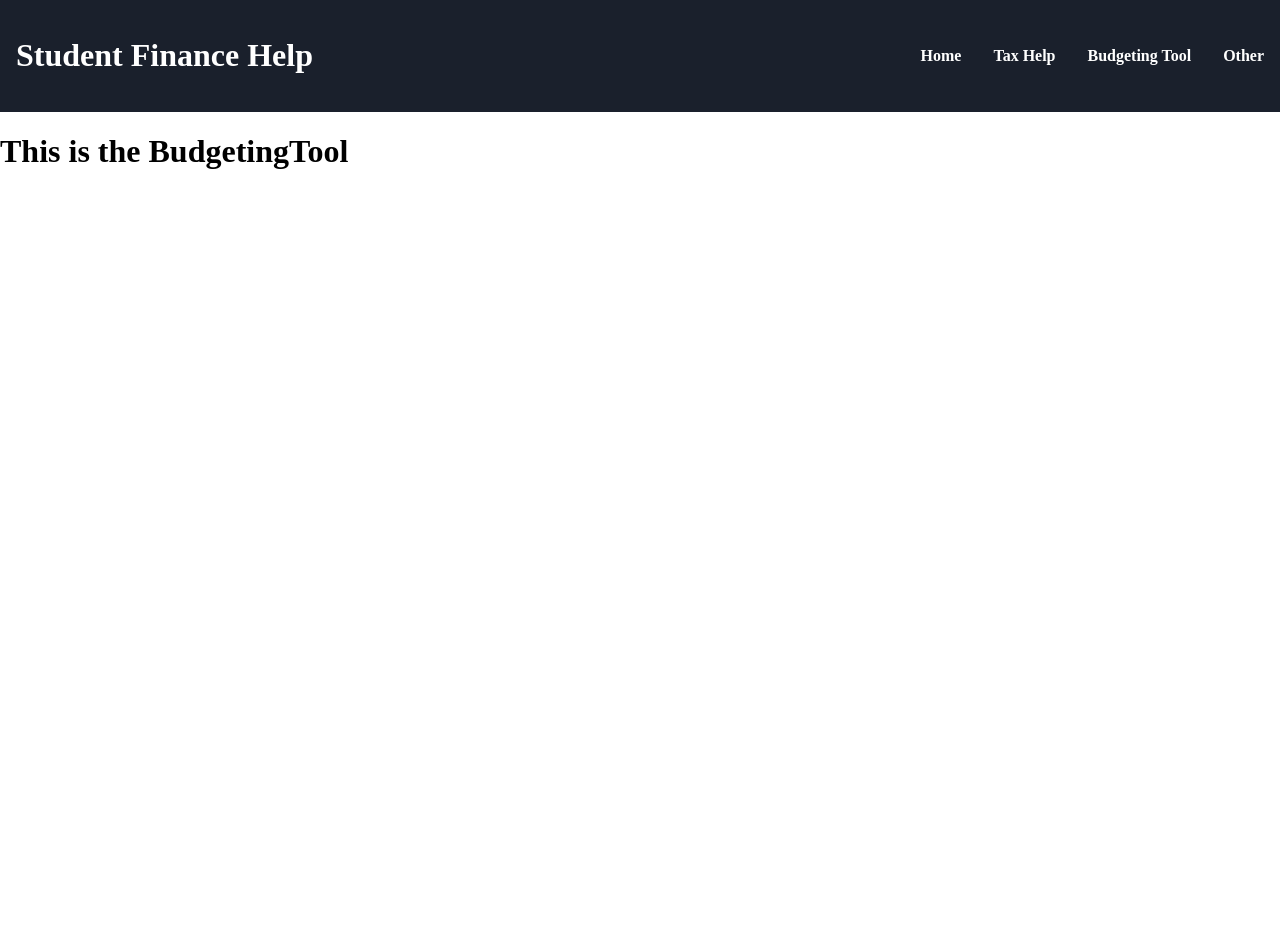
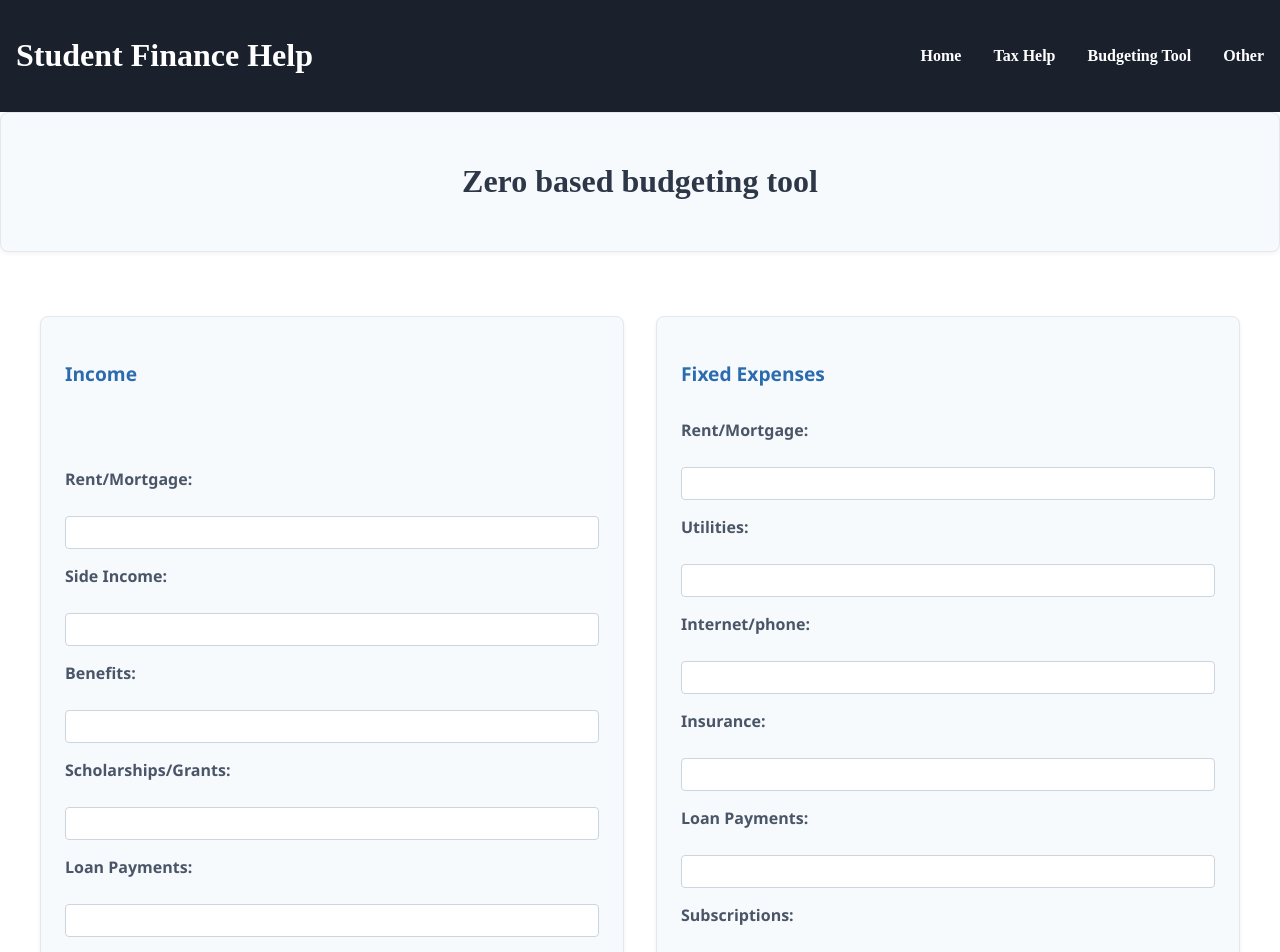
Before and after one commit to BennLL/student-finance-app, a React (Create React App) app: page /budgeting-tool in a window 1280 px wide. Shown: the top 952 px of the page. Before the commit the page ends 800 px from the top, so only its background shows below. Built offline with nearby package versions, Linux system fonts and the light colour scheme.

Commit message:
zero based budgeting

```diff
--- a/src/pages/budgetingTool.js
+++ b/src/pages/budgetingTool.js
@@ -1,6 +1,173 @@
-function BudgetingTool(){
-    return(
-        <h1>This is the BudgetingTool</h1>
+import './styling/budgetingTool.css';
+import React, { useState } from 'react';
+
+
+function BudgetingTool() {
+    //income
+    const [income, setIncome] = useState({
+        salary: 0,
+        sideIncome: 0,
+        benefits: 0,
+        scholarshipsGrants: 0,
+        other: 0
+    });
+
+    const handleChangeIncome = (e) => {
+        const { name, value } = e.target;
+        setIncome(prev => ({
+            ...prev,
+            [name]: parseFloat(value) || 0
+        }));
+    };
+
+    const totalIncome = Object.values(income).reduce((sum, val) => sum + val, 0);
+
+    //fixed expenses
+    const [fixedExpenses, setFixedExpenses] = useState({
+        rentMortage: 0,
+        utilities: 0,
+        internetPhone: 0,
+        insurance: 0,
+        loanPayments: 0,
+        subscriptions: 0
+    });
+
+    const handleChangeExpenses = (e) => {
+        const { name, value } = e.target;
+        setFixedExpenses(prev => ({
+            ...prev,
+            [name]: parseFloat(value) || 0
+        }));
+    }
+
+    const totalFixedExpenses = Object.values(fixedExpenses).reduce((sum, val) => sum + val, 0);
+
+    //variable expenses
+    const [variableExpenses, setVariableExpenses] = useState({
+        groceries: 0,
+        gasTransport: 0,
+        diningOut: 0,
+        entertainment: 0,
+        shopping: 0
+    });
+
+    const handleChangeVariableExpenses = (e) => {
+        const { name, value } = e.target;
+        setVariableExpenses(prev => ({
+            ...prev,
+            [name]: parseFloat(value) || 0
+        }));
+    }
+
+    const totalVariableExpenses = Object.values(variableExpenses).reduce((sum, val) => sum + val, 0);
+
+    //savings and investments
+    const [savingsInvestments, setSavingsInvestments] = useState({
+        emergencyFund: 0,
+        retirement: 0,
+        investments: 0,
+        generalSavings: 0
+    });
+
+    const handleChangeSavingsInvestments = (e) => {
+        const { name, value } = e.target;
+        setSavingsInvestments(prev => ({
+            ...prev,
+            [name]: parseFloat(value) || 0
+        }));
+    }
+
+    const totalSavingsInvestments = Object.values(savingsInvestments).reduce((sum, val) => sum + val, 0);
+
+    return (
+        <div>
+            <section className="intro">
+                <h2>Zero based budgeting tool</h2>
+            </section>
+            <div className="form-container">
+                <section className="income">
+                    <h3>Income</h3>
+                    <form>
+                        <label for="salary">Rent/Mortgage:</label><br />
+                        <input type="number" id="salary" name="salary" onChange={handleChangeIncome}></input><br />
+                        <label for="sideIncome">Side Income:</label><br />
+                        <input type="number" id="sideIncome" name="sideIncome" onChange={handleChangeIncome}></input><br />
+                        <label for="benefits">Benefits:</label><br />
+                        <input type="number" id="benefits" name="benefits" onChange={handleChangeIncome}></input><br />
+                        <label for="scholarshipsGrants">Scholarships/Grants:</label><br />
+                        <input type="number" id="scholarshipsGrants" name="scholarshipsGrants" onChange={handleChangeIncome}></input><br />
+                        <label for="other">Loan Payments:</label><br />
+                        <input type="number" id="other" name="other" onChange={handleChangeIncome}></input><br />
+                    </form>
+                    <div>
+                        <p>Total Income: $<span id="totalIncome">{totalIncome.toFixed(2)}</span></p>
+                    </div>
+                </section>
+
+                <section className="fixed-expenses">
+                    <h3>Fixed Expenses</h3>
+                    <form>
+                        <label for="rentMortage">Rent/Mortgage:</label><br />
+                        <input type="number" id="rentMortage" name="rentMortage" onChange={handleChangeExpenses}></input><br />
+                        <label for="utilities">Utilities:</label><br />
+                        <input type="number" id="utilities" name="utilities" onChange={handleChangeExpenses}></input><br />
+                        <label for="internetPhone">Internet/phone:</label><br />
+                        <input type="number" id="internetPhone" name="internetPhone" onChange={handleChangeExpenses}></input><br />
+                        <label for="insurance">Insurance:</label><br />
+                        <input type="number" id="insurance" name="insurance" onChange={handleChangeExpenses}></input><br />
+                        <label for="loanPayments">Loan Payments:</label><br />
+                        <input type="number" id="loanPayments" name="loanPayments" onChange={handleChangeExpenses}></input><br />
+                        <label for="subscriptions">Subscriptions:</label><br />
+                        <input type="number" id="subscriptions" name="subscriptions" onChange={handleChangeExpenses}></input><br />
+                    </form>
+                    <div>
+                        <p>Fixed Expenses: $<span id="totalFixedExpenses">{totalFixedExpenses.toFixed(2)}</span></p>
+                    </div>
+                </section>
+
+                <section className="variable-expenses">
+                    <h3>Variable Expenses</h3>
+                    <form>
+                        <label for="groceries">Groceries:</label><br />
+                        <input type="number" id="groceries" name="groceries" onChange={handleChangeVariableExpenses}></input><br />
+                        <label for="gasTransport">Gas/Transport:</label><br />
+                        <input type="number" id="gasTransport" name="gasTransport" onChange={handleChangeVariableExpenses}></input><br />
+                        <label for="diningOut">Dining Out:</label><br />
+                        <input type="number" id="diningOut" name="diningOut" onChange={handleChangeVariableExpenses}></input><br />
+                        <label for="entertainment">Entertainment:</label><br />
+                        <input type="number" id="entertainment" name="entertainment" onChange={handleChangeVariableExpenses}></input><br />
+                        <label for="shopping">Shopping:</label><br />
+                        <input type="number" id="shopping" name="shopping" onChange={handleChangeVariableExpenses}></input><br />
+                    </form>
+                    <div>
+                        <p>Variable Expenses: $<span id="totalVariableExpenses">{totalVariableExpenses.toFixed(2)}</span></p>
+                    </div>
+                </section>
+
+                <section className="savings-investments">
+                    <h3>Savings & Investments</h3>
+                    <form>
+                        <label for="emergencyFund">Emergency Fund:</label><br />
+                        <input type="number" id="emergencyFund" name="emergencyFund" onChange={handleChangeSavingsInvestments}></input><br />
+                        <label for="retirement">Retirement Savings:</label><br />
+                        <input type="number" id="retirement" name="retirement" onChange={handleChangeSavingsInvestments}></input><br />
+                        <label for="investments">Investments:</label><br />
+                        <input type="number" id="investments" name="investments" onChange={handleChangeSavingsInvestments}></input><br />
+                        <label for="generalSavings">General Savings:</label><br />
+                        <input type="number" id="generalSavings" name="generalSavings" onChange={handleChangeSavingsInvestments}></input><br />
+                    </form>
+                    <div>
+                        <p>Savings & Investments: $<span id="totalSavingsInvestments">{totalSavingsInvestments.toFixed(2)}</span></p>
+                    </div>
+                </section>
+
+            </div>
+            <section className="intro">
+                <h3>Budget Difference</h3>
+                <p>Difference = Total Income - (Fixed Expenses + Varaible Expenses)</p><br />
+                <p>Difference: $<span>{(totalIncome - (totalVariableExpenses + totalFixedExpenses)).toFixed(2)}</span></p>
+            </section>
+        </div>
     );
 }
 
--- /dev/null
+++ b/src/pages/styling/budgetingTool.css
@@ -0,0 +1,67 @@
+.form-container {
+  padding: 2rem;
+  max-width: 1200px;
+  margin: auto;
+  font-family: 'Segoe UI', sans-serif;
+  display: grid;
+  grid-template-columns: 1fr 1fr;
+  gap: 2rem;
+}
+
+.intro {
+  text-align: center;
+  margin-bottom: 2rem;
+}
+
+.intro h2 {
+  font-size: 2rem;
+  color: #2d3748;
+}
+
+section {
+  background-color: #f7fafc;
+  border: 1px solid #e2e8f0;
+  border-radius: 8px;
+  padding: 1.5rem;
+  box-shadow: 0 2px 4px rgba(0, 0, 0, 0.05);
+}
+
+section h3 {
+  margin-bottom: 1rem;
+  color: #2b6cb0;
+  font-size: 1.2rem;
+}
+
+form label {
+  font-weight: 600;
+  display: block;
+  margin-top: 1rem;
+  color: #4a5568;
+}
+
+form input[type="number"] {
+  width: 100%;
+  padding: 0.5rem;
+  margin-top: 0.25rem;
+  border: 1px solid #cbd5e0;
+  border-radius: 4px;
+  box-sizing: border-box;
+}
+
+form input[type="number"]:focus {
+  outline: none;
+  border-color: #3182ce;
+  box-shadow: 0 0 0 1px #3182ce;
+}
+
+.form-container section{
+    display: flex;
+    flex-direction: column;
+    justify-content: space-between;
+}
+
+@media (max-width: 768px) {
+  .form-container {
+    grid-template-columns: 1fr;
+  }
+}
```
